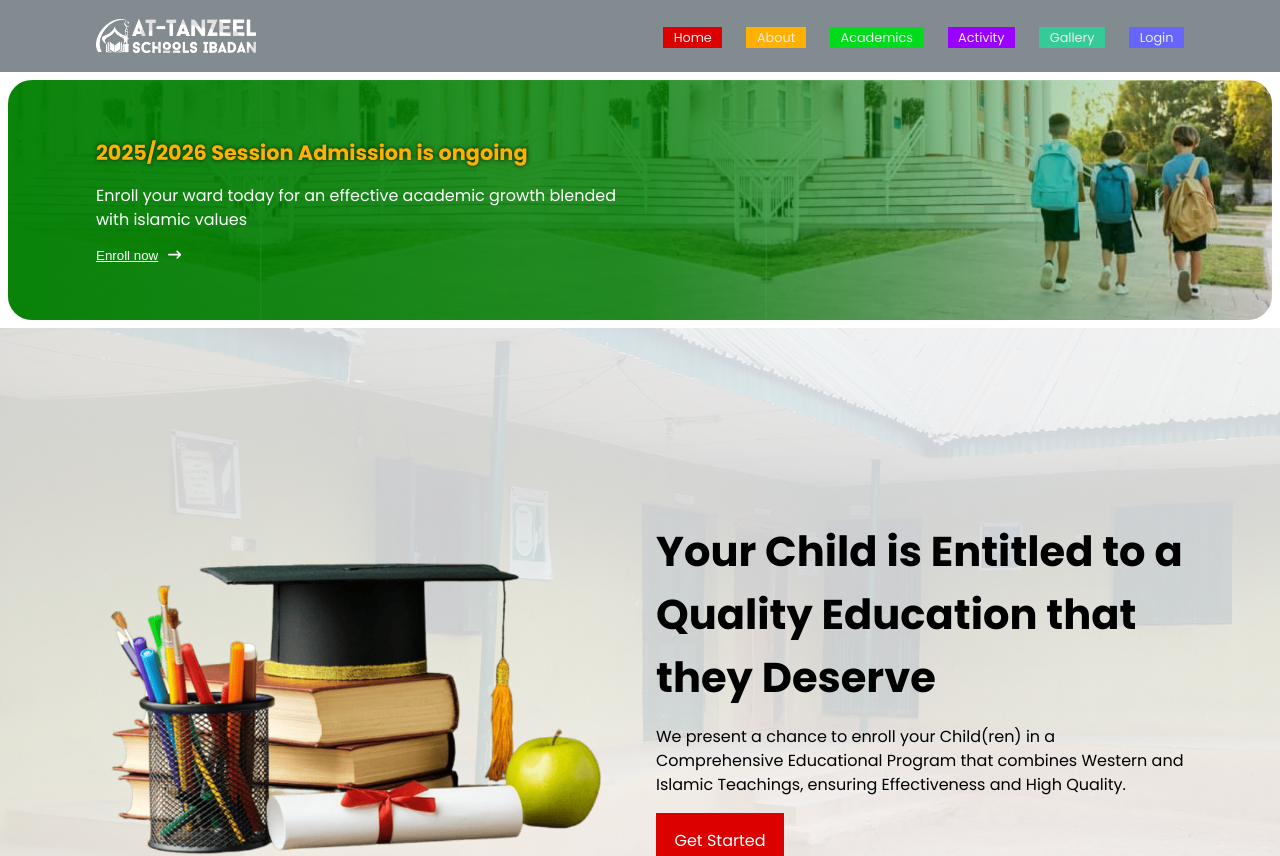
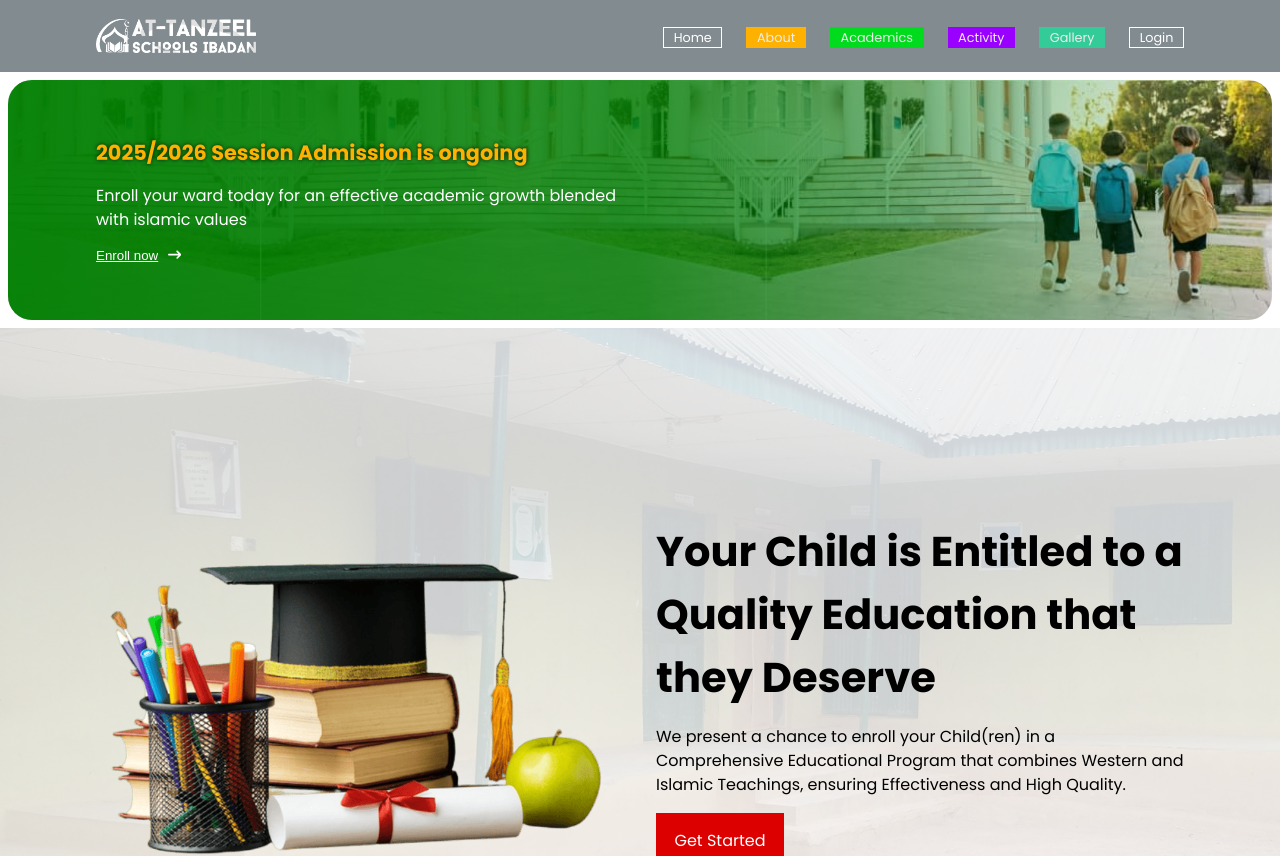
Before and after one commit to mojeed-painless/attanzeel-website__client, a React (Vite) app: page / in a window 1280 px wide. Shown: the top 856 px of the page. Built offline with nearby package versions, Linux system fonts and the light colour scheme.

Commit message:
Added an active state ti the nav links

```diff
--- a/src/data.js
+++ b/src/data.js
@@ -70,7 +70,7 @@ export const links = [
     {id: 5, icon: HiMiniAcademicCap, path: '/academics', name: 'Academics'},
     {id: 3, icon: BiSolidParty, path: '/activity', name: 'Activity'},
     {id: 6, icon: RiGalleryFill, path: '/gallery', name: 'Gallery'},
-    {id: 4, icon: RiDoorOpenFill, name: 'Login',
+    {id: 4, icon: RiDoorOpenFill, path: '/#', name: 'Login',
         subLinks: [
             {id: 1, path: '/portal', name: 'Existing Student'},
             // {id: 2, path: '/new-student-login', name: 'New Student'},
--- a/src/index.css
+++ b/src/index.css
@@ -143,6 +143,12 @@ h4 {
 .main-nav__links > li a:hover{
     background: transparent;
     border: 1px solid white;
+}
+
+.active-link {
+    background: transparent !important;
+    color: white !important;
+    border: 1px solid white !important;
 }
 
 .main-nav__links > li:nth-child(2) a{
--- a/src/pages/MainLayout.jsx
+++ b/src/pages/MainLayout.jsx
@@ -1,4 +1,4 @@
-import { Outlet, Link } from 'react-router-dom';
+import { Outlet, NavLink } from 'react-router-dom';
 import { useState } from 'react';
 import { RxHamburgerMenu } from "react-icons/rx";
 import { MdClose } from "react-icons/md";
@@ -36,15 +36,15 @@ export default function MainLayout( {handleRoleSet} ) {
                     <ul className='main-nav__links'>
                         {links.map(({id, path, name, subLinks}) => (
                             <li key={id}>
-                                <Link to={path} onClick={(id === 4) ? handleSelect : ''}>{name}</Link>
+                                <NavLink to={path} className={({ isActive }) => isActive ? 'active-link' : ''} onClick={(id === 4) ? handleSelect : ''}>{name}</NavLink>
                                     {id === 4 &&
                                         <ul className={`sub-nav__links ${ !isActive ? "active_sub-nav" : ''}`}>
                                             {subLinks.map(({id, path, name}) => (
                                                 <li key={id}>
-                                                    <Link to={path} onClick={() => handleRoleSet(name)}>
+                                                    <NavLink to={path} onClick={() => handleRoleSet(name)}>
                                                         <i className='link__icon'><PiStudent /></i>
                                                         {name}
-                                                    </Link>
+                                                    </NavLink>
                                                 </li>
                                             ))}
                                         </ul>
@@ -58,20 +58,20 @@ export default function MainLayout( {handleRoleSet} ) {
                         <ul className='main-small__nav'>
                             {links.map((item) => (
                                 <li key={item.id}>
-                                    <Link to={item.path} onClick={(item.id === 4) ? handleSelect : handleSwitchButton}>
+                                    <NavLink to={item.path} className={({ isActive }) => isActive ? 'active-link' : ''} onClick={(item.id === 4) ? handleSelect : handleSwitchButton}>
                                         <i><item.icon /></i>
                                         {item.name}
-                                    </Link>
+                                    </NavLink>
                                 </li>
                             ))}
                         </ul>
                         <ul className={`sub-small__nav ${ !isActive ? "active-small__nav" : ''}`}>
                             {subLinks.map(({id, path, name}) => (
                                 <li key={id}>
-                                    <Link to={path} onClick={() => handleRoleSet(name)}>
+                                    <NavLink to={path} className={({ isActive }) => isActive ? 'active-link' : ''} onClick={() => handleRoleSet(name)}>
                                         <i className='small__nav-icon'><PiStudent /></i>
                                         {name}
-                                    </Link>
+                                    </NavLink>
                                 </li>
                             ))}
                         </ul>
@@ -96,7 +96,7 @@ export default function MainLayout( {handleRoleSet} ) {
                             <ul className='main-footer__nav'>
                                 {links.map(({ id, path, name }) => (
                                     <li key={id}>
-                                        <Link to={path} onClick={(id === 4) ? handleSelect : ''}>{name}</Link>
+                                        <NavLink to={path} className={({ isActive }) => isActive ? 'active-link' : ''} onClick={(id === 4) ? handleSelect : ''}>{name}</NavLink>
                                     </li>
                                 ))}
                             </ul>
```
